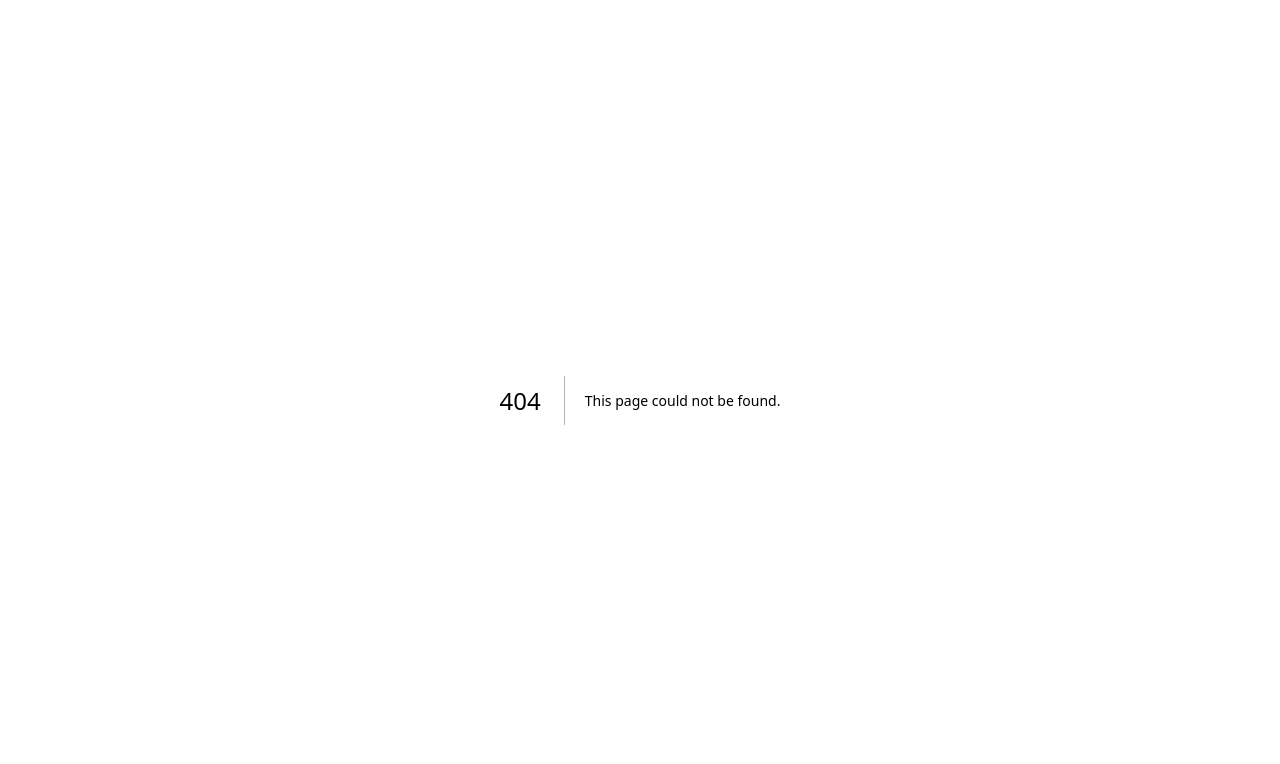
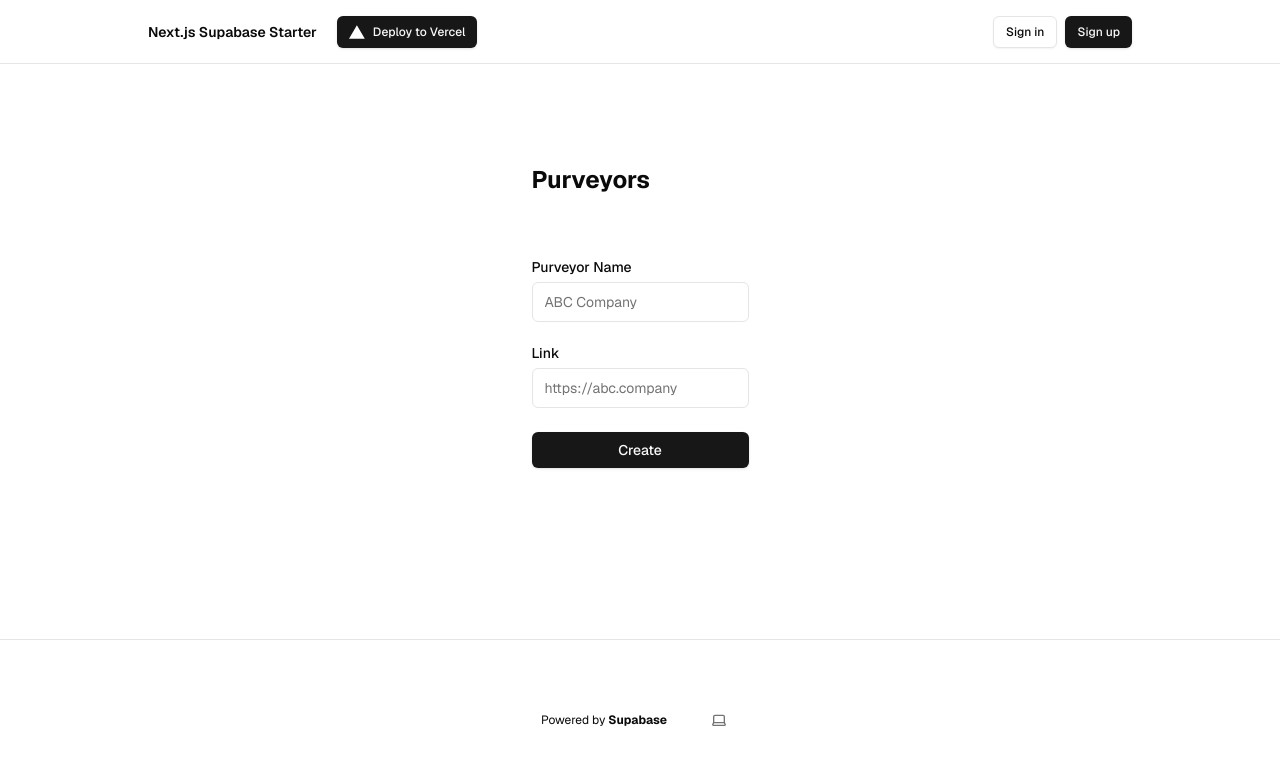
Before and after one commit to dalecb13/open-reviews, a Next.js app: page /purveyors/create in a window 1280 px wide. Before the commit this address had no page. Shown: the top 764 px of the page. Built offline with nearby package versions, Linux system fonts and the light colour scheme; no server answers.

Commit message:
added initial create purveyor and hydrated list

```diff
--- /dev/null
+++ b/app/purveyors/create/page.tsx
@@ -0,0 +1,14 @@
+import { CreatePurveyorForm } from "@/components/purveyors/create-purveyor-form";
+
+export default async function CreatePurveyorPage() {
+  return (
+    <div className="flex-1 w-full flex flex-col gap-12">
+      <div className="flex flex-col gap-2 items-start">
+        <h2 className="font-bold text-2xl mb-4">Purveyors</h2>
+      </div>
+      <div>
+        <CreatePurveyorForm />
+      </div>
+    </div>
+  )
+}
--- a/components/purveyors/create-purveyor-form.tsx
+++ b/components/purveyors/create-purveyor-form.tsx
@@ -1,3 +1,5 @@
+'use client';
+
 import { useState } from "react";
 import { useRouter } from "next/navigation";
 
@@ -28,13 +30,13 @@ export function CreatePurveyorForm({
       const { error } = await supabase
         .from('purveyors')
         .insert({
-          purveyorName,
-          purveyorLink
+          purveyorname: purveyorName,
+          purveyorlink: purveyorLink
         })
         .select();
       if (error) throw error;
       // Update this route to redirect to an authenticated route. The user already has an active session.
-      router.push("/protected");
+      router.push("/purveyors");
     } catch (error: unknown) {
       setError(error instanceof Error ? error.message : "An error occurred");
     } finally {
--- a/components/purveyors/purveyors-list.tsx
+++ b/components/purveyors/purveyors-list.tsx
@@ -1,12 +1,15 @@
 import { createClient } from "@/lib/supabase/server";
 import { Button } from "../ui/button";
 import Link from "next/link";
+import { Table } from "@radix-ui/themes/components/index";
 
 export default async function PurveyorsList() {
   const supabase = await createClient();
   const { data: purveyors } = await supabase
     .from('purveyors')
     .select();
+
+  console.log(purveyors);
 
   if (!purveyors || purveyors.length === 0) {
     return <div>
@@ -17,5 +20,25 @@ export default async function PurveyorsList() {
     </div>
   }
 
-  return <pre>{JSON.stringify(purveyors, null, 2)}</pre>
+  return <div>
+    <Table.Root>
+      <Table.Header>
+        <Table.Row>
+          <Table.ColumnHeaderCell>Name</Table.ColumnHeaderCell>
+          <Table.ColumnHeaderCell>Link</Table.ColumnHeaderCell>
+          {/* <Table.ColumnHeaderCell># Products</Table.ColumnHeaderCell> */}
+        </Table.Row>
+      </Table.Header>
+
+      <Table.Body>
+        {purveyors.map((purveyor) => (
+          <Table.Row key={purveyor.id}>
+            <Table.RowHeaderCell>{purveyor.purveyorname}</Table.RowHeaderCell>
+            <Table.Cell>{purveyor.purveyorlink}</Table.Cell>
+            {/* <Table.Cell>Developer</Table.Cell> */}
+          </Table.Row>
+        ))}
+      </Table.Body>
+    </Table.Root>
+  </div>
 }
--- a/package.json
+++ b/package.json
@@ -11,6 +11,7 @@
     "@radix-ui/react-dropdown-menu": "^2.1.14",
     "@radix-ui/react-label": "^2.1.6",
     "@radix-ui/react-slot": "^1.2.2",
+    "@radix-ui/themes": "^3.2.1",
     "@supabase/ssr": "latest",
     "@supabase/supabase-js": "latest",
     "class-variance-authority": "^0.7.1",
```
Also changed, not shown: 2 other files (tests, documents, lock files or other folders).
